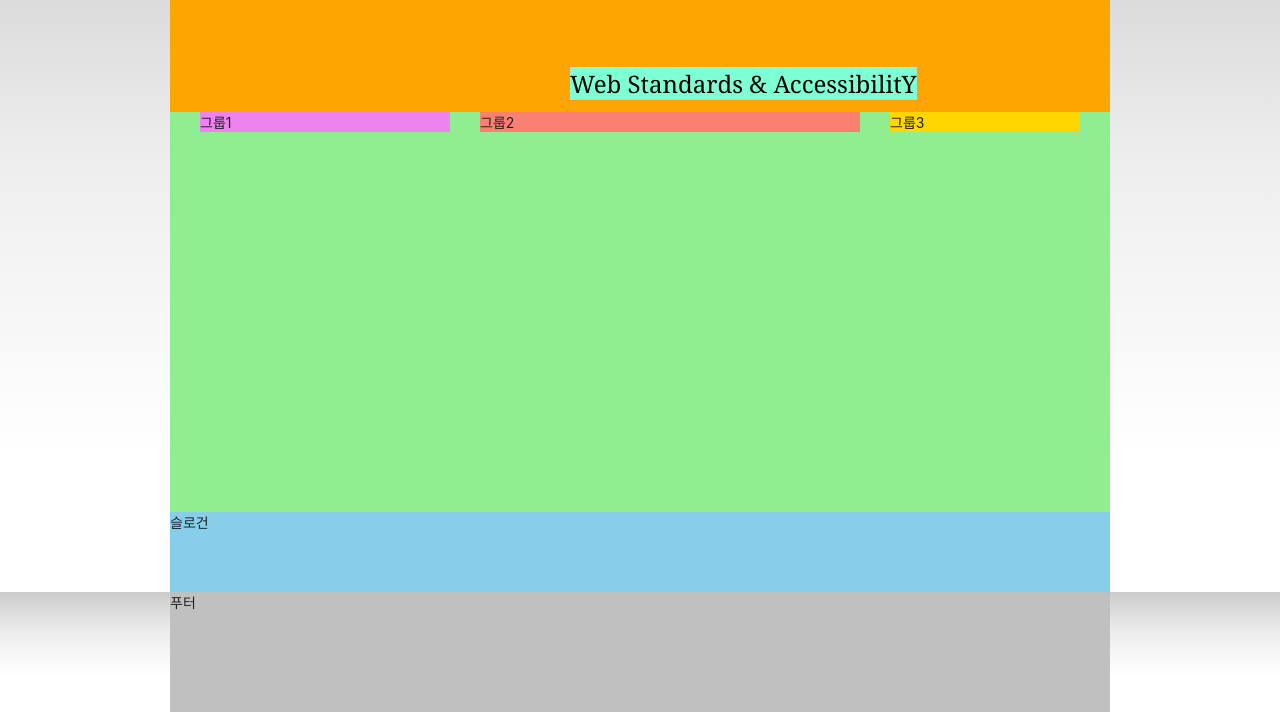
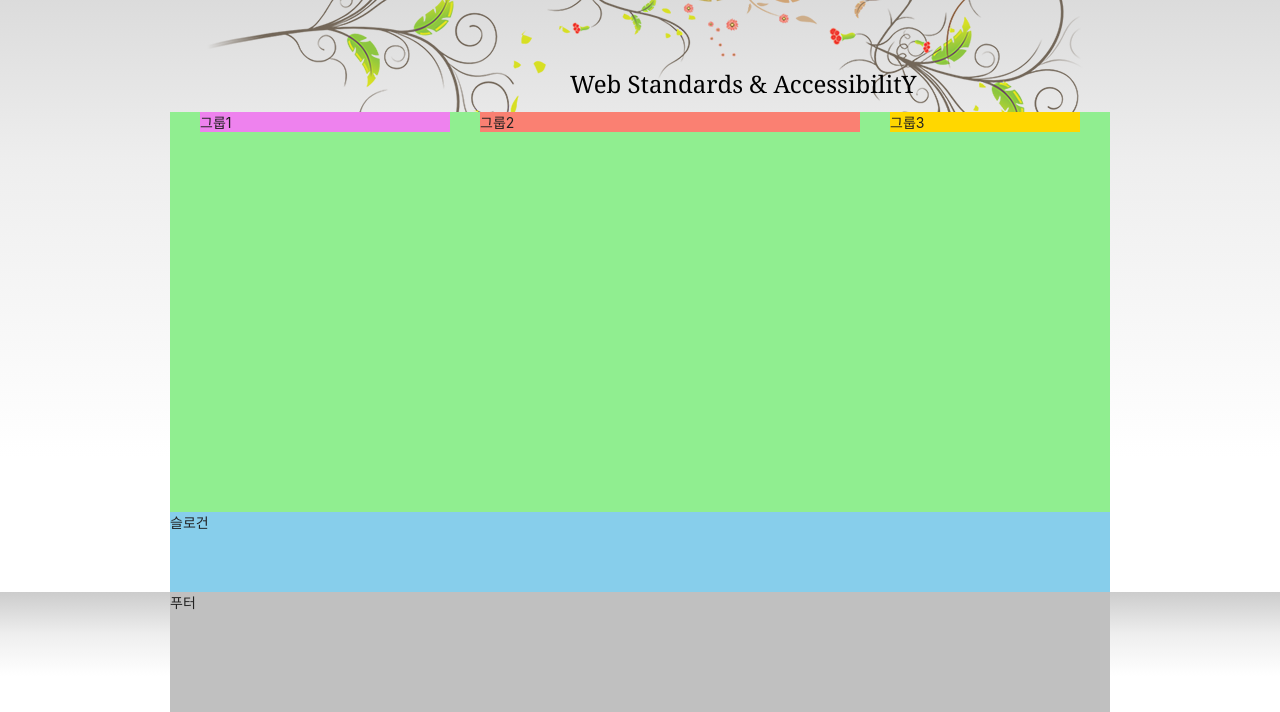
Before and after one commit to kimmoonju-102/HTML5, a plain HTML site: page index.html in a window 1280 px wide. Shown: the part 135-847 px from the top of the page. Drawn offline with Linux system fonts and the light colour scheme; a web font is replaced by a local one.

Commit message:
body영역의 배경 설정

```diff
--- a/styles/style.css
+++ b/styles/style.css
@@ -35,13 +35,19 @@ a {
 /* 본문 스타일 */
 body {
   /* em, rem 단위를 사용해보기 */
+  color: #212121;
   font-size: 1.4rem;
-  color: #212121;
-  background: #ccc linear-gradient(to bottom, #ccc 0%, #eee 35%, #fff 70%, #fff 100%);
   font-family: "Pretendard Variable", Pretendard, -apple-system,
     BlinkMacSystemFont, system-ui, Roboto, "Helvetica Neue", "Segoe UI",
     "Apple SD Gothic Neo", "Noto Sans KR", "Malgun Gothic", "Apple Color Emoji",
     "Segoe UI Emoji", "Segoe UI Symbol", sans-serif;
+  /* background-color: #ccc;
+  background-image: url("./images/bg_flower.png"), linear-gradient(to bottom, #ccc 0%, #eee 35%, #fff 70%, #fff 100%);
+  background-repeat: no-repeat, repeat;
+  background-position: 50% 0, 0 0; */
+
+  background:url("./images/bg_flower.png") no-repeat 50% 0,
+  #ccc linear-gradient(to bottom, #ccc 0%, #eee 35%, #fff 70%, #fff 100%) repeat 0 0;
 }
 
 /* 레이아웃 */
@@ -252,7 +258,6 @@ body {
 }
 
 .visual {
-  background: orange;
   height: 120px;
   position: relative;
 }
@@ -263,7 +268,6 @@ body {
   animation-duration: 3000ms;
   animation-timing-function: ease-in-out;
   animation-fill-mode: forwards;
-  background-color: aquamarine;
   /* display: inline-block; */
   position: absolute;
 }
```
